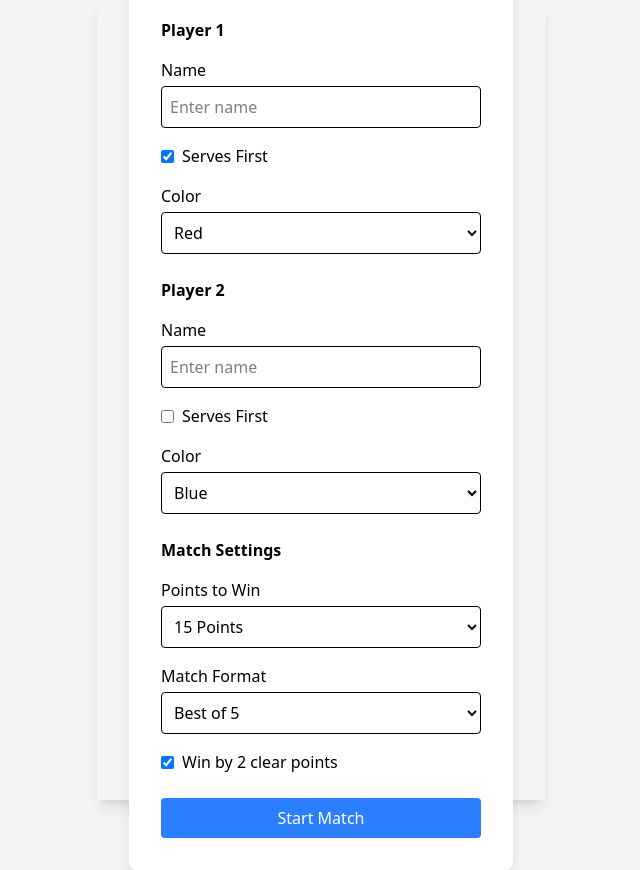
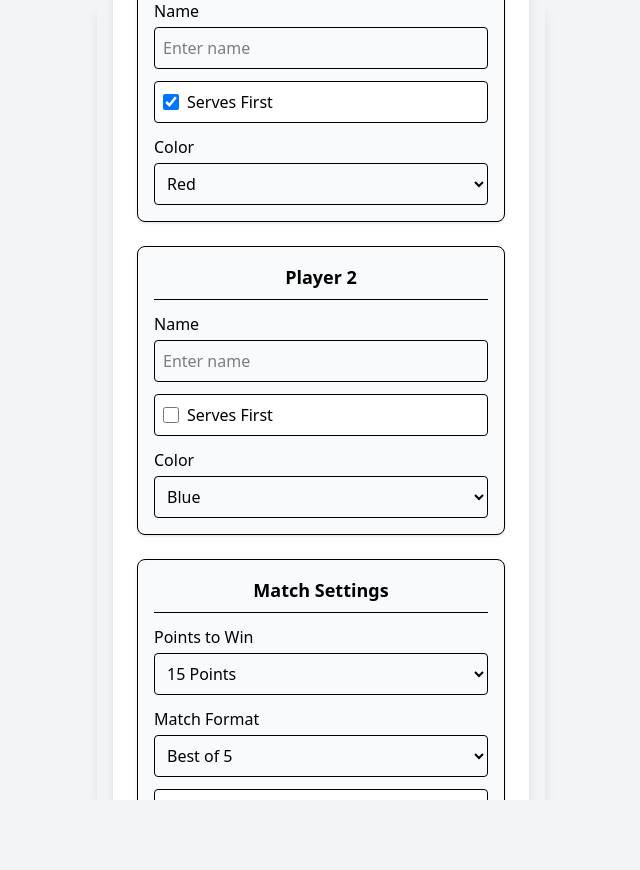
Before and after one commit to WebDevRich-01/Squash-Marker, a React (Vite) app: page / in a window 1280 px wide. Shown: the whole page, without its empty margins (319-959 px from the left). After the commit the page ends 800 px from the top, so only its background shows below. Built offline with nearby package versions, Linux system fonts and the light colour scheme.

Commit message:
Applied styling to the game settings screen which  makes the player and game settings clearer to look at.

```diff
--- a/src/components/GameSetupScreen.jsx
+++ b/src/components/GameSetupScreen.jsx
@@ -44,17 +44,20 @@ export default function GameSetupScreen({
   ];
 
   return (
-    <div className="h-full flex items-center justify-center bg-gray-100">
-      <div className="bg-white p-8 rounded-lg shadow-lg w-96">
+    <div className="h-full flex items-center justify-center bg-gray-100 p-4 overflow-auto">
+      <div className="bg-white p-6 rounded-lg shadow-lg w-full max-w-md">
         <h2 className="text-2xl font-bold mb-6 text-center">
           {isEditing ? "Edit Game Settings" : "Game Setup"}
         </h2>
         <form onSubmit={handleSubmit} className="space-y-6">
-          {/* Player 1 Settings */}
-          <div className="space-y-4">
-            <h3 className="font-semibold">Player 1</h3>
+          {/* Player 1 Settings Box */}
+          <div className="border rounded-lg p-4 bg-gray-50 shadow-sm">
+            <h3 className="font-semibold text-lg mb-3 text-center border-b pb-2">
+              Player 1
+            </h3>
+            <div className="space-y-3">
               <div>
-              <label className="block mb-1">Name</label>
+                <label className="block mb-1 font-medium">Name</label>
                 <input
                   type="text"
                   value={settings.player1Name}
@@ -65,7 +68,7 @@ export default function GameSetupScreen({
                   placeholder="Enter name"
                 />
               </div>
-            <div className="flex items-center">
+              <div className="flex items-center p-2 bg-white rounded border">
                 <input
                   type="checkbox"
                   checked={settings.player1Serving}
@@ -76,12 +79,12 @@ export default function GameSetupScreen({
                       player2Serving: !e.target.checked,
                     })
                   }
-                className="mr-2"
+                  className="mr-2 h-4 w-4"
                 />
-              <label>Serves First</label>
+                <label className="font-medium">Serves First</label>
               </div>
               <div>
-              <label className="block mb-1">Color</label>
+                <label className="block mb-1 font-medium">Color</label>
                 <select
                   value={settings.player1Color}
                   onChange={(e) =>
@@ -101,12 +104,16 @@ export default function GameSetupScreen({
                 </select>
               </div>
             </div>
+          </div>
 
-          {/* Player 2 Settings */}
-          <div className="space-y-4">
-            <h3 className="font-semibold">Player 2</h3>
+          {/* Player 2 Settings Box */}
+          <div className="border rounded-lg p-4 bg-gray-50 shadow-sm">
+            <h3 className="font-semibold text-lg mb-3 text-center border-b pb-2">
+              Player 2
+            </h3>
+            <div className="space-y-3">
               <div>
-              <label className="block mb-1">Name</label>
+                <label className="block mb-1 font-medium">Name</label>
                 <input
                   type="text"
                   value={settings.player2Name}
@@ -117,7 +124,7 @@ export default function GameSetupScreen({
                   placeholder="Enter name"
                 />
               </div>
-            <div className="flex items-center">
+              <div className="flex items-center p-2 bg-white rounded border">
                 <input
                   type="checkbox"
                   checked={!settings.player1Serving}
@@ -128,12 +135,12 @@ export default function GameSetupScreen({
                       player2Serving: e.target.checked,
                     })
                   }
-                className="mr-2"
+                  className="mr-2 h-4 w-4"
                 />
-              <label>Serves First</label>
+                <label className="font-medium">Serves First</label>
               </div>
               <div>
-              <label className="block mb-1">Color</label>
+                <label className="block mb-1 font-medium">Color</label>
                 <select
                   value={settings.player2Color}
                   onChange={(e) =>
@@ -153,12 +160,16 @@ export default function GameSetupScreen({
                 </select>
               </div>
             </div>
+          </div>
 
-          {/* Match Settings */}
-          <div className="space-y-4">
-            <h3 className="font-semibold">Match Settings</h3>
+          {/* Match Settings Box */}
+          <div className="border rounded-lg p-4 bg-gray-50 shadow-sm">
+            <h3 className="font-semibold text-lg mb-3 text-center border-b pb-2">
+              Match Settings
+            </h3>
+            <div className="space-y-3">
               <div>
-              <label className="block mb-1">Points to Win</label>
+                <label className="block mb-1 font-medium">Points to Win</label>
                 <select
                   value={settings.pointsToWin}
                   onChange={(e) =>
@@ -174,7 +185,7 @@ export default function GameSetupScreen({
                 </select>
               </div>
               <div>
-              <label className="block mb-1">Match Format</label>
+                <label className="block mb-1 font-medium">Match Format</label>
                 <select
                   value={settings.bestOf}
                   onChange={(e) =>
@@ -186,7 +197,7 @@ export default function GameSetupScreen({
                   <option value={5}>Best of 5</option>
                 </select>
               </div>
-            <div className="flex items-center">
+              <div className="flex items-center p-2 bg-white rounded border">
                 <input
                   type="checkbox"
                   checked={settings.clearPoints === 2}
@@ -196,15 +207,16 @@ export default function GameSetupScreen({
                       clearPoints: e.target.checked ? 2 : 1,
                     })
                   }
-                className="mr-2"
+                  className="mr-2 h-4 w-4"
                 />
-              <label>Win by 2 clear points</label>
+                <label className="font-medium">Win by 2 clear points</label>
+              </div>
             </div>
           </div>
 
           <button
             type="submit"
-            className="w-full py-2 px-4 bg-blue-500 text-white rounded hover:bg-blue-600"
+            className="w-full py-3 px-4 bg-blue-500 text-white rounded-lg hover:bg-blue-600 font-medium text-lg shadow-sm"
           >
             {isEditing ? "Return to Match" : "Start Match"}
           </button>
```
Lines whose indentation alone changed are shown as unchanged.
